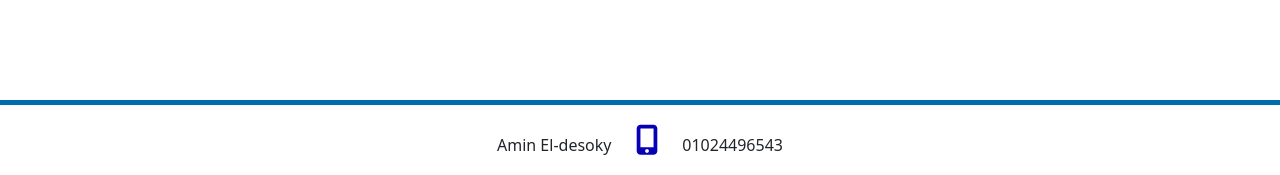
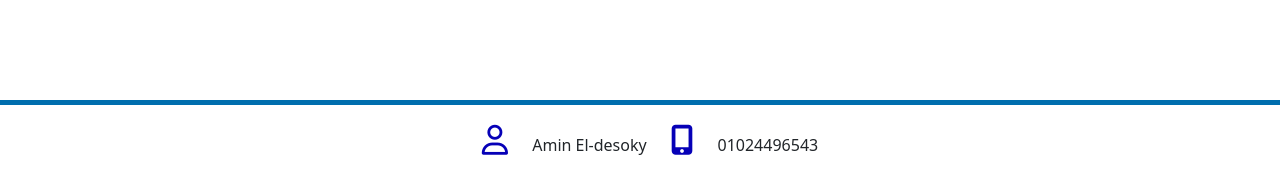
Before and after one commit to amin-shokran/car-3, a plain HTML site: page index.html in a window 1280 px wide. Shown: the part 3981-4156 px from the top of the page. Drawn offline with Linux system fonts and the light colour scheme.

Commit message:
Update index.html

```diff
--- a/index.html
+++ b/index.html
@@ -224,6 +224,7 @@
 
      <div class="R">
             <div class="col-md-12 text-center">
+                <i class="fa-regular fa-user"></i>
 
                 <span>Amin El-desoky</span>
              <a href=""><i class="fa-solid fa-mobile-screen-button"></i></a>
```
